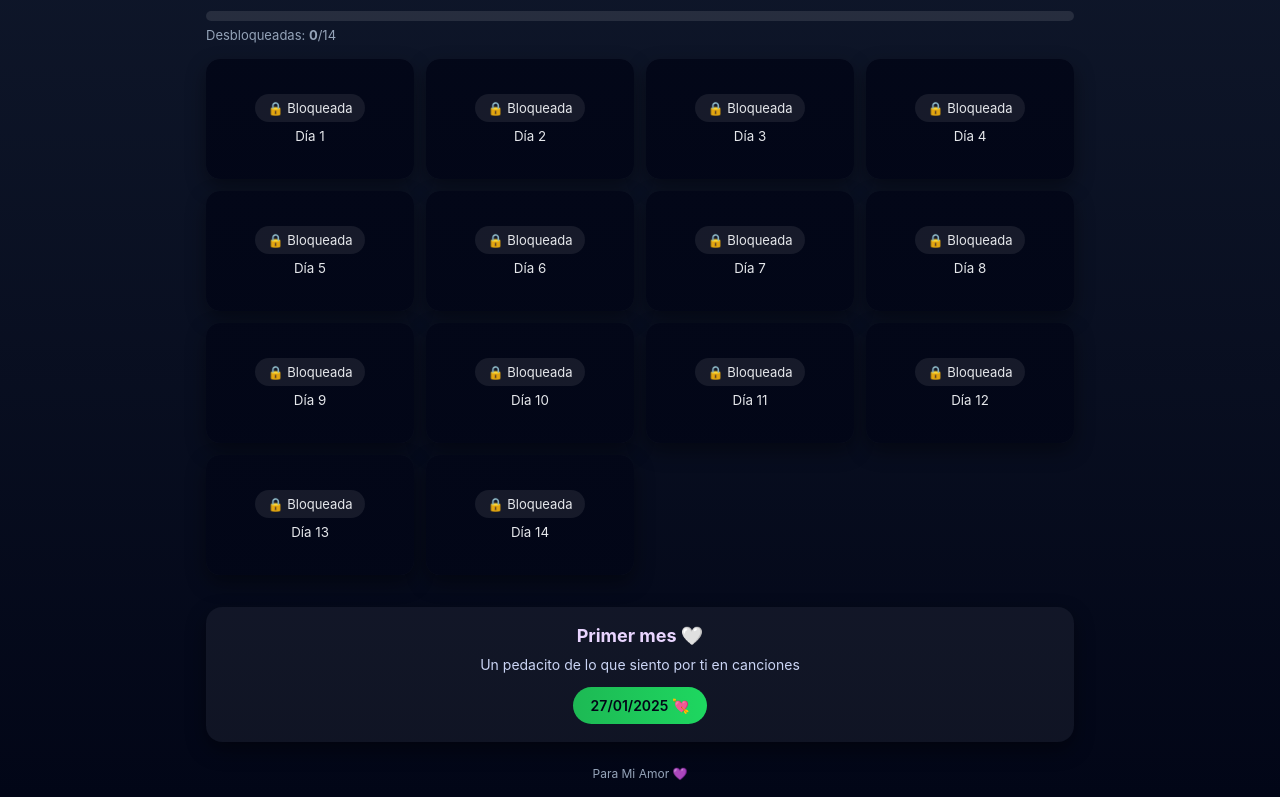
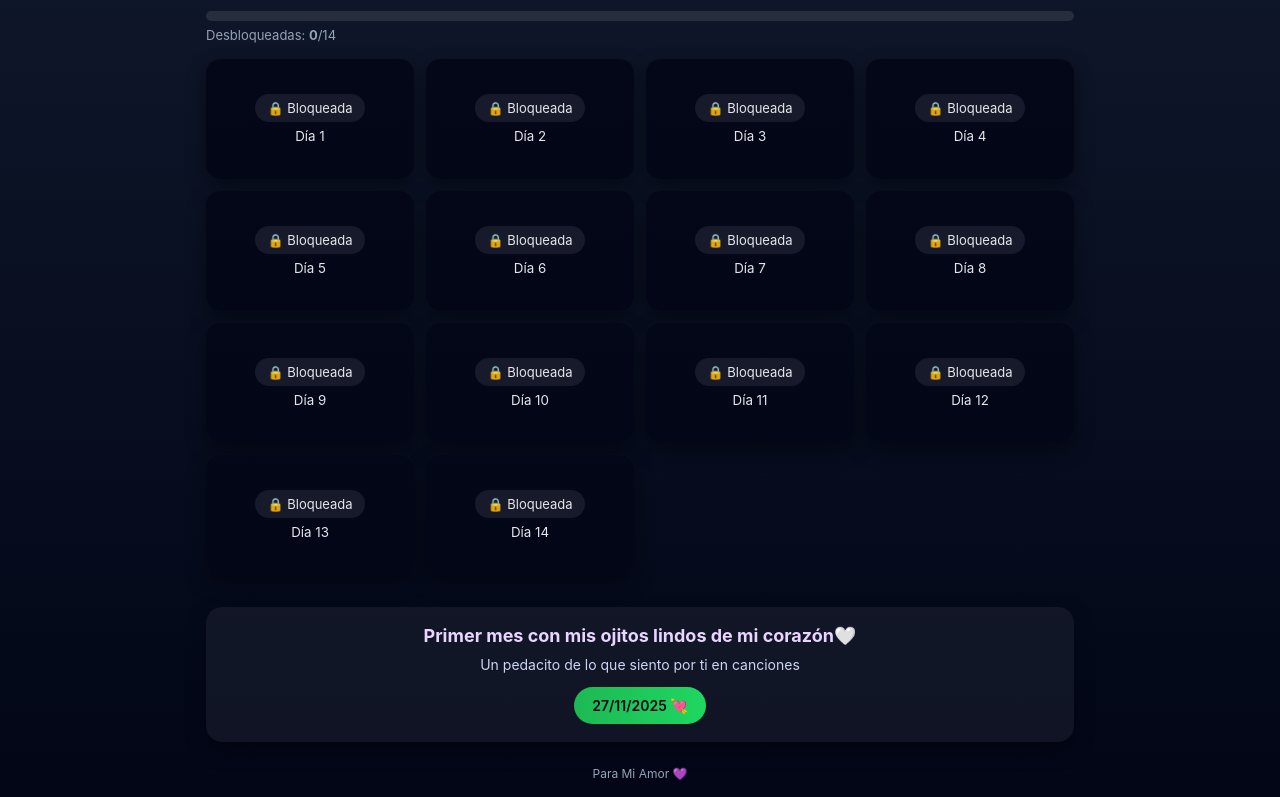
Before and after one commit to mejoresjugadasdelol-blip/Mi-Amor, a plain HTML site: page index.html in a window 1280 px wide. Shown: the part 74-871 px from the top of the page. Drawn offline with Linux system fonts and the light colour scheme.

Commit message:
Revise index.html content and styles 2.
Updated the content and styling of the index.html file, including the title, header, and extra section.

```diff
--- a/index.html
+++ b/index.html
@@ -223,10 +223,10 @@
 <div class="grid" id="cards"></div>
 
 <div class="extra">
-  <h2>Primer mes 🤍</h2>
+  <h2>Primer mes con mis ojitos lindos de mi corazón🤍</h2>
   <p>Un pedacito de lo que siento por ti en canciones</p>
   <a href="https://open.spotify.com/playlist/6nmRr2F0PZGEkT8nvogAhH?si=b5752e4ae6454bd6">
-    27/01/2025 💘
+    27/11/2025 💘
   </a>
 </div>
 
```
